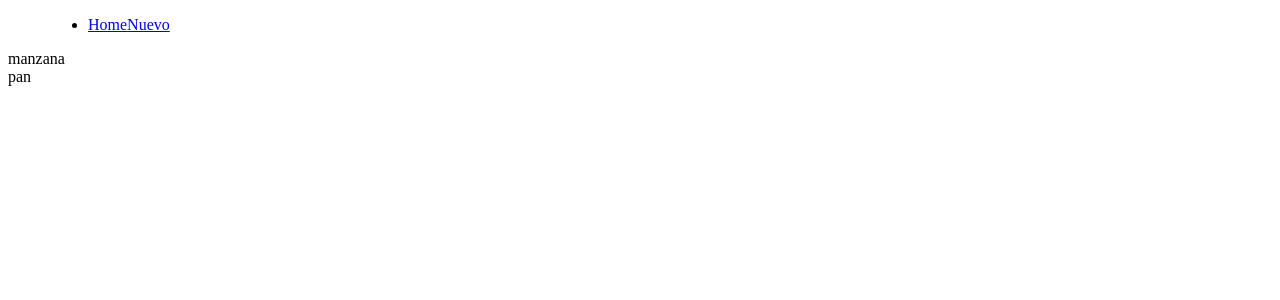
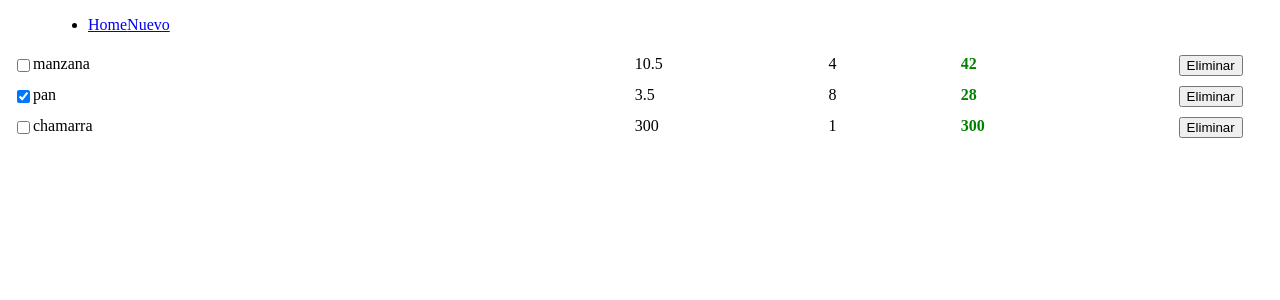
Before and after one commit to JesusGuaja/shopping, an Angular app: page / in a window 1280 px wide. Shown: the top 300 px of the page. Built offline with nearby package versions, Linux system fonts and the light colour scheme.

Commit message:
implementamos css a nuestro html de items

```diff
--- a/src/app/components/item/item.component.css
+++ b/src/app/components/item/item.component.css
@@ -0,0 +1,38 @@
+.row {
+    display: flex;
+    box-sizing: border-box;
+}
+
+div {
+    padding: 5px 0;
+}
+
+.title {
+    display: flex;
+    width: 50%;
+    padding: 0 5px;
+}
+
+.price {
+    width: 15%;
+    padding: 0 5px;
+}
+
+.quantity {
+    width: 10%;
+    padding: 0 5px;
+}
+
+.total {
+    width: 15%;
+    font-weight: bolder;
+    color: green;
+    padding: 0 5px;
+}
+
+.actions {
+    width: 10%;
+    text-align: center;
+    box-sizing: border-box;
+    padding: 0 5px;
+}
--- a/src/app/components/item/item.component.html
+++ b/src/app/components/item/item.component.html
@@ -1 +1,19 @@
-<p>item works!</p>
+<div class="row">
+    <div class="title">
+        <input type="checkbox" [checked]="item.completed">
+        {{ item.title }}
+    </div>
+    <div class="price">
+        {{ item.price }}
+    </div>
+    <div class="quantity">
+        {{ item.quantity }}
+    </div>
+    <div class="total">
+        {{ (item.price * item.quantity) }}
+    </div>
+
+    <div class="actions">
+        <button>Eliminar</button>
+    </div>
+</div>
--- a/src/app/components/item/item.component.ts
+++ b/src/app/components/item/item.component.ts
@@ -1,10 +1,18 @@
-import { Component } from '@angular/core';
+import { Component, Input, OnInit } from '@angular/core';
+import { Item } from 'src/app/models/item';
 
 @Component({
   selector: 'app-item',
   templateUrl: './item.component.html',
   styleUrls: ['./item.component.css']
 })
-export class ItemComponent {
+export class ItemComponent implements OnInit{
 
+  @Input() item: Item = new Item();
+
+  constructor(){}
+
+  ngOnInit(): void {
+
+  }
 }
--- a/src/app/components/items/items.component.html
+++ b/src/app/components/items/items.component.html
@@ -1,5 +1,3 @@
 <div>
-    <div *ngFor = "let item of items">
-        {{item.title}}
-    </div>
+    <app-item *ngFor = "let item of items" [item]="item"></app-item>
 </div>
--- a/src/app/components/items/items.component.ts
+++ b/src/app/components/items/items.component.ts
@@ -27,6 +27,13 @@ export class ItemsComponent implements OnInit{
         price: 3.5,
         quantity: 8,
         completed: true
+      },
+      {
+        id: 2,
+        title: 'chamarra',
+        price: 300,
+        quantity: 1,
+        completed: false
       }
     ]
   }
```
